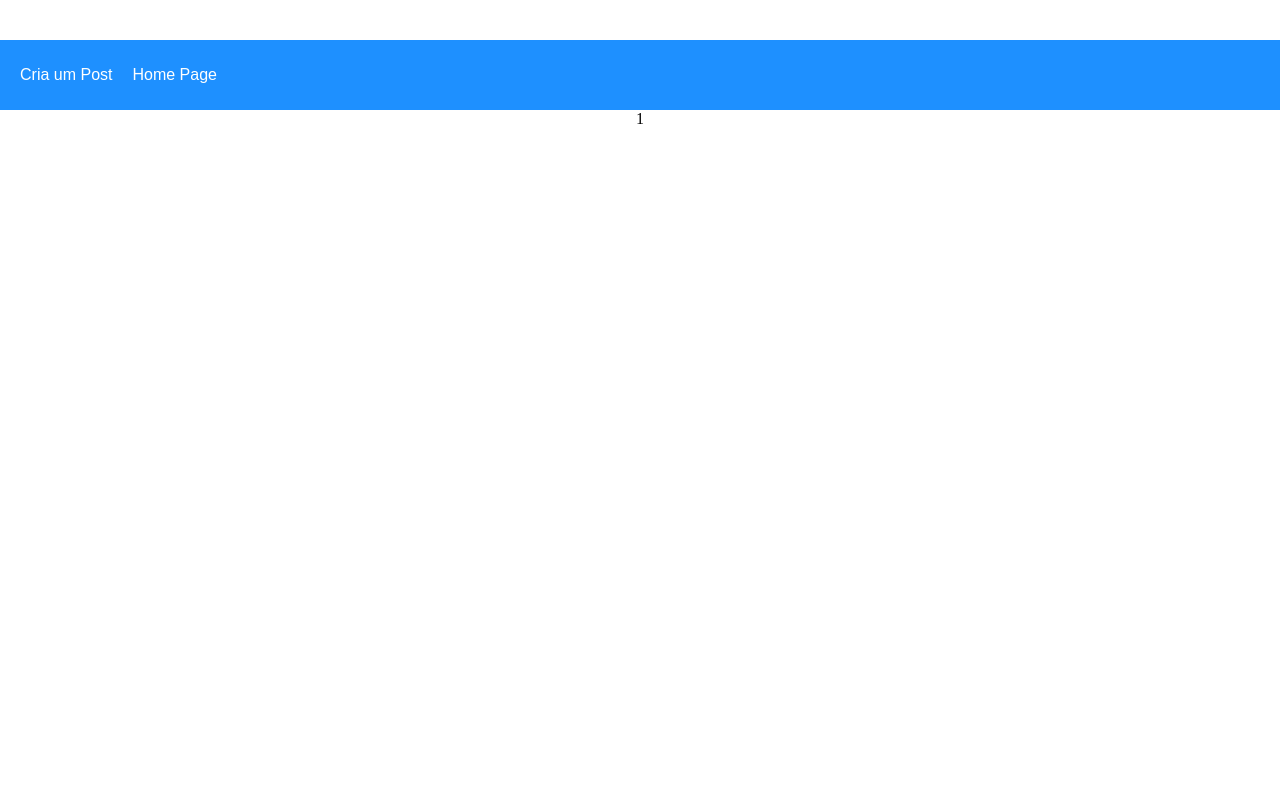
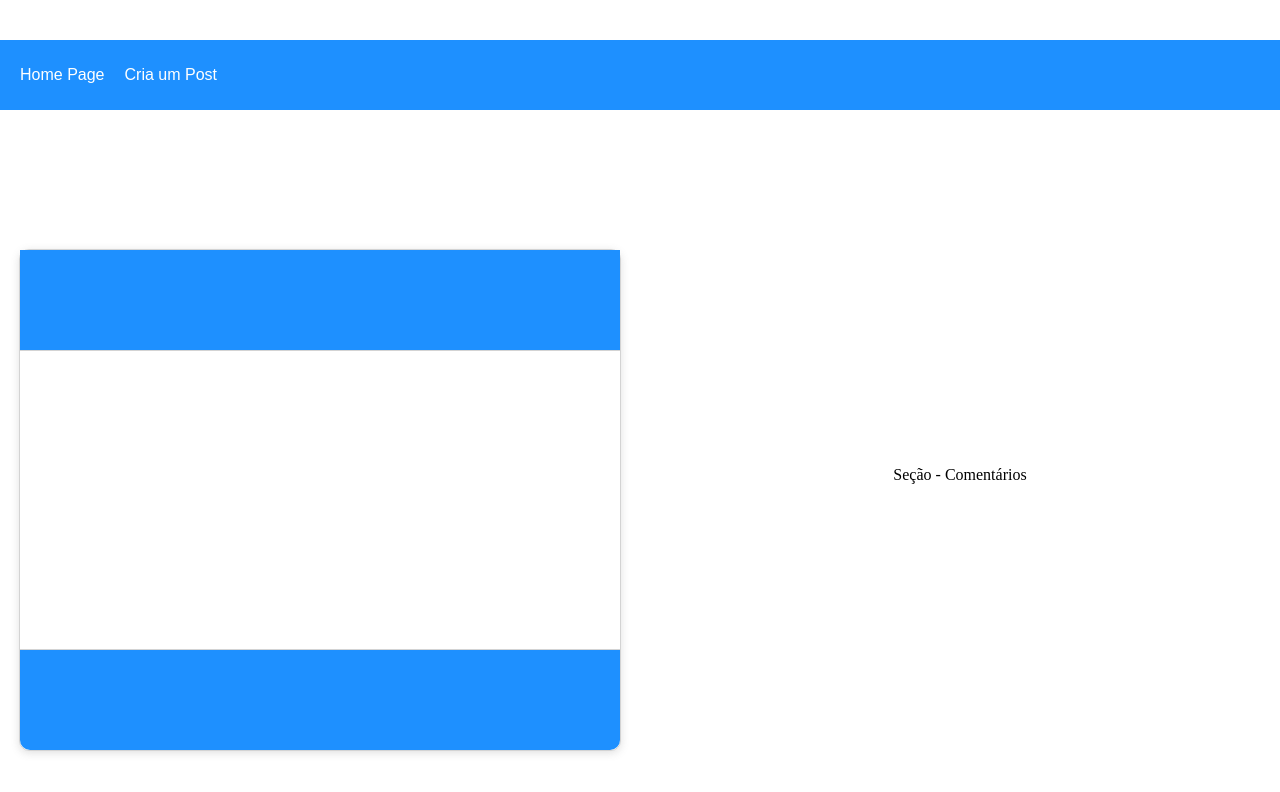
Before and after one commit to LCDS97/projeto_Logging-System, a React (Create React App) app in the folder client/: page /post/1 in a window 1280 px wide. Shown: the top 792 px of the page. Built offline with nearby package versions, Linux system fonts and the light colour scheme; no server answers.

Commit message:
Criado pagina do Post Individual

```diff
--- a/client/src/App.js
+++ b/client/src/App.js
@@ -1,22 +1,21 @@
 // ANCHOR Requisições do front-end
 import "./App.css";
 import { BrowserRouter as Router, Route, Switch, Link } from "react-router-dom";
-import Home from "./pages/Home"
-import CreatePost from "./pages/CreatePost"
+import Home from "./pages/Home";
+import CreatePost from "./pages/CreatePost";
 import Post from "./pages/Post";
-
 
 function App() {
     return <div className="App">
       <Router>
         <div className="navbar">
+        <Link to="/"> Home Page</Link>
         <Link to="/createpost"> Cria um Post</Link>
-        <Link to="/"> Home Page</Link>
         </div>
         <Switch>
-          <Route path="/" exact component={ Home } />
-          <Route path="/createpost" exact component={ CreatePost } />
-          <Route path="/post/:id" exact component={ Post } />
+          <Route path="/" exact component={Home} />
+          <Route path="/createpost" exact component={CreatePost} />
+          <Route path="/post/:id" exact component={Post} />
         </Switch>
       </Router>
     </div>
--- a/client/src/pages/CreatePost.js
+++ b/client/src/pages/CreatePost.js
@@ -2,8 +2,11 @@ import React from "react";
 import { Formik, Form, Field, ErrorMessage } from "formik";
 import * as Yup from "yup";
 import axios from "axios";
+import { useHistory } from "react-router-dom";
 
 function CreatePost() {
+
+    let history = useHistory();
 
     const initialValues = {
         title: "",
@@ -19,9 +22,11 @@ function CreatePost() {
 
     const onSubmit = (data) => {
         axios.post("http://localhost:3001/posts", data).then((response) => {
-            console.log("Funcionou")
+            history.push("/")
           });
     };
+
+
 
   return (
     <div className="createPostPage">
--- a/client/src/pages/Home.js
+++ b/client/src/pages/Home.js
@@ -21,7 +21,7 @@ function Home() {
         <div>
         {listOfPosts.map((value, key) => {
         return (
-          <div className="post" onClick={() => {history.push(`/post/${value.id}`)}}>
+          <div className="post" onClick={() => {history.push(`/post/${value.id}`);}}>
             <div className="title">{value.title} </div>
             <div className="body">{value.postText} </div>
             <div className="footer">{value.username} </div>
--- a/client/src/pages/Post.js
+++ b/client/src/pages/Post.js
@@ -1,17 +1,27 @@
-import React, { useEffect } from 'react';
+import React, { useEffect, useState } from 'react';
 import {useParams} from 'react-router-dom';
 import axios from 'axios';
 
 function Post() {
     let { id } = useParams();
+    const [postObject, setPostObject ] = useState({});
 
     useEffect(() => {
-        axios.get(`http://localhost:3001/posts/byId/${id}`).then((response) => {});
+        axios.get(`http://localhost:3001/posts/byId/${id}`).then((response) => {
+            setPostObject(response.data);
+        });
     });
 
     return (
-        <div>
-            {id}
+        <div className="postPage">
+            <div className="leftSide">
+                <div className="post" id="individual">
+                <div className="title">{postObject.title}</div>
+                <div className="body">{postObject.postText}</div>
+                <div className="footer">{postObject.username}</div>
+                </div>
+            </div>
+            <div className="rightSide">Seção - Comentários</div>
         </div>
     )
 }
```
